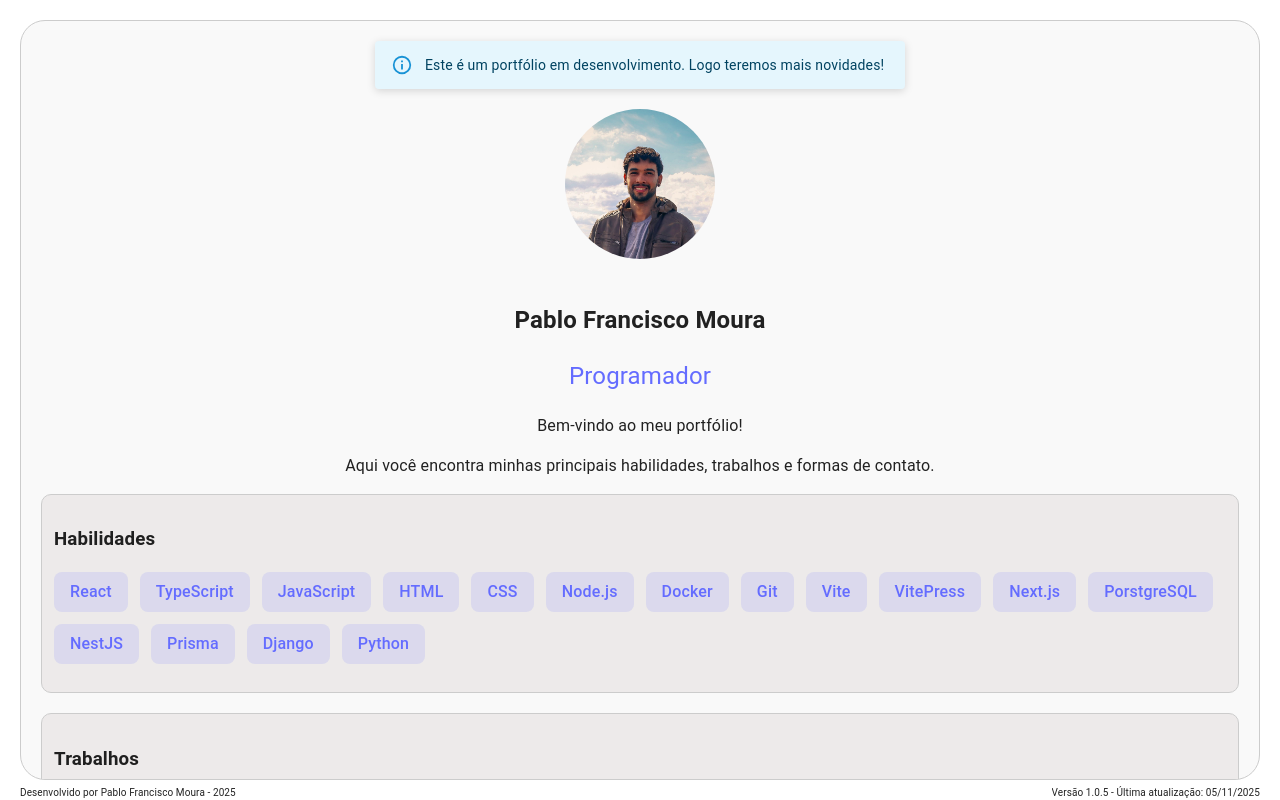
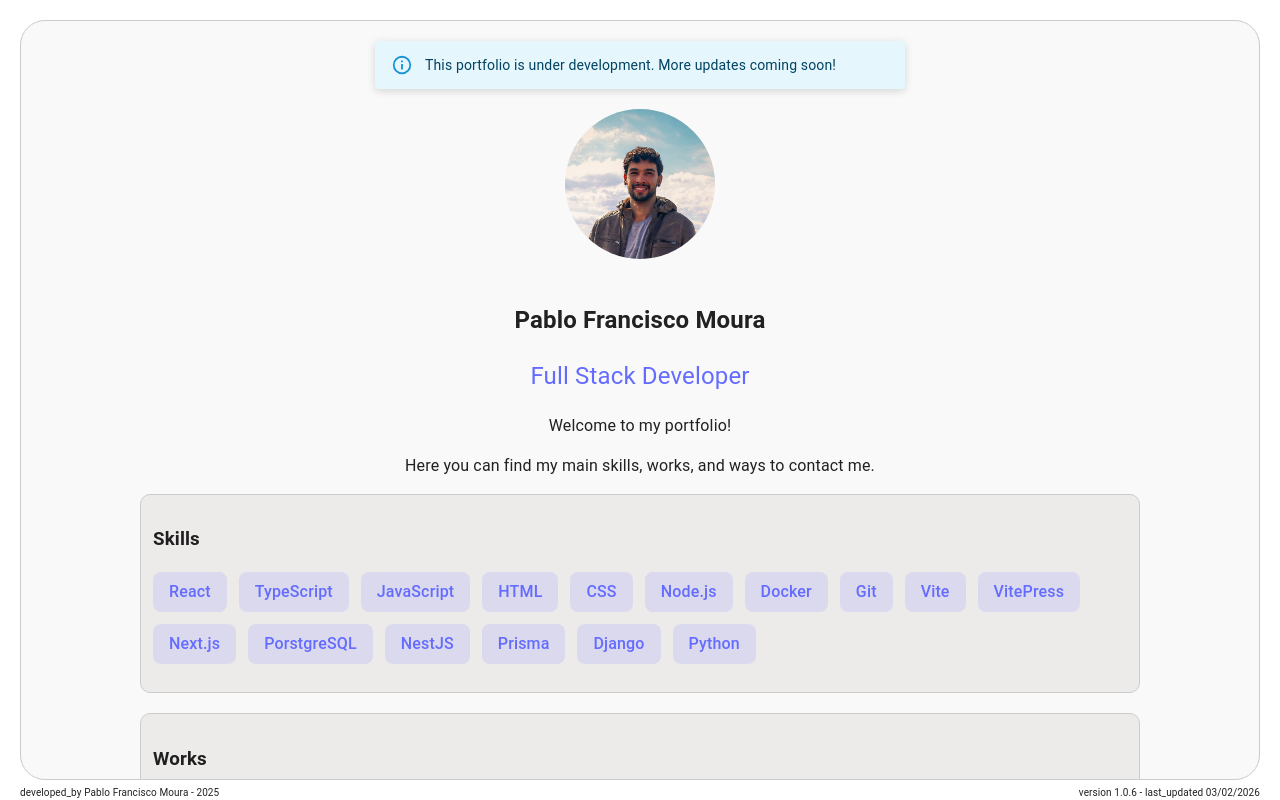
Before and after one commit to Pablo-Francisco-Moura/about-me, a React (Vite) app: page / in a window 1280 px wide. Built offline with nearby package versions, Linux system fonts and the light colour scheme.

Commit message:
🎨 UI: Interface styling and design.

```diff
--- a/src/App.tsx
+++ b/src/App.tsx
@@ -8,6 +8,7 @@ import {
 } from "@mui/material";
 import { Works } from "./components/works";
 import { Copyright } from "./components/Copyright";
+import { useTranslation } from "react-i18next";
 import { CONTACTS, SKILLS } from "./constants/app";
 import { useEffect, useState } from "react";
 import profile from "./assets/profile.jpg";
@@ -16,6 +17,7 @@ import "simplebar-react/dist/simplebar.min.css";
 
 function App() {
   const isMobile = useMediaQuery("(max-width: 500px)");
+  const { t } = useTranslation();
 
   const [alert, setAlert] = useState(false);
 
@@ -63,7 +65,7 @@ function App() {
             }}
             severity="info"
           >
-            Este é um portfólio em desenvolvimento. Logo teremos mais novidades!
+            {t("alert.message")}
           </Alert>
         </Fade>
 
@@ -84,24 +86,24 @@ function App() {
             }}
           />
           <h1>Pablo Francisco Moura</h1>
-          <h2 style={{ color: "#646cff", fontWeight: 400 }}>Programador</h2>
-          <p>Bem-vindo ao meu portfólio!</p>
-          <p>
-            Aqui você encontra minhas principais habilidades, trabalhos e formas
-            de contato.
-          </p>
+          <h2 style={{ color: "#646cff", fontWeight: 400 }}>
+            {t("description.role")}
+          </h2>
+          <p>{t("description.welcome")}</p>
+          <p>{t("description.intro")}</p>
         </section>
 
         <section
           style={{
+            margin: "auto",
             border: "1px solid #ccc",
             padding: "12px",
-            minWidth: "100%",
+            maxWidth: "1000px",
             borderRadius: "10px",
             backgroundColor: "#edeaeaff",
           }}
         >
-          <h3>Habilidades</h3>
+          <h3>{t("skills")}</h3>
           <ul
             style={{
               gap: 12,
@@ -130,16 +132,15 @@ function App() {
 
         <section
           style={{
-            width: "100%",
             border: "1px solid #ccc",
-            margin: "20px 0px",
+            margin: "20px auto",
             padding: "12px",
-            minWidth: "100%",
+            maxWidth: "1000px",
             borderRadius: "10px",
             backgroundColor: "#edeaeaff",
           }}
         >
-          <h3>Trabalhos</h3>
+          <h3>{t("works")}</h3>
           <Works />
         </section>
 
@@ -151,7 +152,7 @@ function App() {
           align="center"
           variant="h6"
         >
-          Thank you for visiting my portfolio!
+          {t("thanks")}
         </Typography>
 
         <section
@@ -164,7 +165,7 @@ function App() {
           }}
         >
           {CONTACTS.map((contact) => (
-            <Tooltip title={contact.tooltip} arrow>
+            <Tooltip title={t(`${contact.tooltip}`)} arrow>
               <Box
                 sx={{
                   width: `${isMobile ? 60 : 80}px`,
--- a/src/components/Copyright.tsx
+++ b/src/components/Copyright.tsx
@@ -1,10 +1,13 @@
 import { Typography } from "@mui/material";
+import { useTranslation } from "react-i18next";
 
 interface Props {
   isMobile: boolean;
 }
 
 export function Copyright({ isMobile }: Props) {
+  const { t } = useTranslation();
+
   return (
     <div
       style={{
@@ -18,13 +21,13 @@ export function Copyright({ isMobile }: Props) {
       }}
     >
       <Typography noWrap fontSize={10}>
-        {`Desenvolvido por Pablo ${
+        {`${t("developed_by")} Pablo ${
           isMobile ? "Moura" : "Francisco Moura"
         } - 2025`}
       </Typography>
 
-      <Typography noWrap fontSize={10}>{`Versão 1.0.5${
-        isMobile ? "" : " - Última atualização: 05/11/2025"
+      <Typography noWrap fontSize={10}>{`${t("version")} 1.0.6${
+        isMobile ? "" : ` - ${t("last_updated")} 03/02/2026`
       }`}</Typography>
     </div>
   );
--- a/src/components/works/Work.tsx
+++ b/src/components/works/Work.tsx
@@ -1,4 +1,6 @@
+import { Tooltip } from "@mui/material";
 import { useState } from "react";
+import { useTranslation } from "react-i18next";
 import type { TypeWork } from "../../types/app";
 import Card from "@mui/material/Card";
 import Button from "@mui/material/Button";
@@ -13,6 +15,8 @@ interface Props {
 }
 
 export function Work({ work }: Props) {
+  const { t } = useTranslation();
+
   const [copied, setCopied] = useState(false);
 
   const handleCopy = () => {
@@ -40,22 +44,50 @@ export function Work({ work }: Props) {
         />
         <CardContent>
           <Typography gutterBottom variant="h5" component="div">
-            {work.title}
+            {t(work.title)}
           </Typography>
           <Typography variant="body2" color="text.secondary">
-            {work.description}
+            {t(work.description)}
           </Typography>
         </CardContent>
       </CardActionArea>
       <CardActions>
-        <Button size="small" color="primary" onClick={handleCopy}>
-          Compartilhar
-        </Button>
-        {copied && (
-          <Typography variant="body2" color="success.main" sx={{ ml: 2 }}>
-            Link copiado!
-          </Typography>
-        )}
+        <Tooltip title={t("work.share_info")} arrow>
+          <div
+            style={{
+              display: "flex",
+              flexDirection: "column",
+            }}
+          >
+            <Button size="small" color="primary" onClick={handleCopy}>
+              {t("work.share")}
+            </Button>
+            {copied && (
+              <Typography
+                variant="caption"
+                color="success.main"
+                sx={{
+                  textAlign: "center",
+                  ml: "8px",
+                  mt: "20px",
+                  position: "absolute",
+                }}
+              >
+                {t("work.link_copied")}
+              </Typography>
+            )}
+          </div>
+        </Tooltip>
+
+        <Tooltip title={t("work.open_info")} arrow>
+          <Button
+            size="small"
+            color="primary"
+            onClick={() => window.open(work.link, "_blank")}
+          >
+            {t("work.open")}
+          </Button>
+        </Tooltip>
       </CardActions>
     </Card>
   );
--- a/src/components/works/index.tsx
+++ b/src/components/works/index.tsx
@@ -1,6 +1,6 @@
-import Slider from "react-slick";
 import { Work } from "./Work";
 import { WORKS } from "../../constants/app";
+import Slider from "react-slick";
 import "slick-carousel/slick/slick.css";
 import "slick-carousel/slick/slick-theme.css";
 
--- a/src/constants/app.ts
+++ b/src/constants/app.ts
@@ -30,57 +30,39 @@ export const CONTACTS: TypeContact[] = [
     name: "Whatsapp",
     link: "https://wa.me/5531975994719",
     image: whatsappImage,
-    tooltip: "Entre em contato pelo WhatsApp",
+    tooltip: "contacts.whatsapp",
   },
   {
-    name: "Gmail",
+    name: "Email",
     link: "mailto:pablo.f.moura17@gmail.com",
     image: gmailImage,
-    tooltip: "Envie um email",
+    tooltip: "contacts.email",
   },
   {
     name: "GitHub",
     link: "https://github.com/Pablo-Francisco-Moura",
     image: gitHubImage,
-    tooltip: "Acesse meu GitHub",
+    tooltip: "contacts.gitHub",
   },
   {
     name: "LinkedIn",
     link: "https://www.linkedin.com/in/pablo-francisco-moura/",
     image: linkedInImage,
-    tooltip: "Acesse meu LinkedIn",
+    tooltip: "contacts.linkedIn",
   },
 ] as const;
 
 export const WORKS: TypeWork[] = [
   {
     link: "https://finance-manager-eight-beta.vercel.app",
-    title: "Gestão Financeira",
+    title: "finance_manager.title",
     image: financeManagerImage,
-    description: "Plataforma de gestão financeira para controle de despesas.",
-    information: ["Para logar use:", "user: admin", "password: 123"],
-    files: [
-      {
-        name: "Vídeo explicativo 1",
-        link: "https://www.loom.com/share/e0d441c6b5194d1ba6de437e399ef7f0?sid=f513f4a4-8582-4d54-b622-5586a1648557",
-      },
-      {
-        name: "Vídeo explicativo 2",
-        link: "https://www.loom.com/share/d99adcb570504acaa2b13c8606a046d7?sid=b861a0d5-3945-4517-a718-fd4264c78d26",
-      },
-      {
-        name: "Vídeo explicativo 3",
-        link: "https://www.loom.com/share/66b2f90ee3d14e75b80e0b3e5e200706?sid=49dca3f7-ca74-46b6-aa01-ab7ce4ff8d29",
-      },
-    ],
+    description: "finance_manager.description",
   },
   {
     title: "Minhas diretrizes",
     link: "https://my-guidelines.vercel.app",
     image: myGuidelinesImage,
-    description:
-      "Guia Pessoal (Programador): Organize e acompanhe suas diretrizes.",
-    information: [],
-    files: [],
+    description: "my_guidelines.description",
   },
 ] as const;
--- /dev/null
+++ b/src/locales/en.json
@@ -0,0 +1,39 @@
+{
+  "alert": {
+    "message": "This portfolio is under development. More updates coming soon!"
+  },
+  "description": {
+    "welcome": "Welcome to my portfolio!",
+    "role": "Full Stack Developer",
+    "intro": "Here you can find my main skills, works, and ways to contact me."
+  },
+  "skills": "Skills",
+  "works": "Works",
+  "work": {
+    "share": "Share",
+    "link_copied": "Link copied!",
+    "open": "Open",
+    "share_info": "Click to copy the link",
+    "open_info": "Click to access the project"
+  },
+  "finance_manager": {
+    "title": "Finance Manager",
+    "description": "Financial management platform for expense control."
+  },
+  "my_guidelines": {
+    "title": "My Guidelines",
+    "description": "Personal Guide (Developer): Organize and track your guidelines."
+  },
+  "thanks": "Thank you for visiting my portfolio!",
+  "contacts": {
+    "whatsapp": "Contact me via WhatsApp",
+    "email": "Send an email",
+    "gitHub": "Visit my GitHub",
+    "linkedIn": "Visit my LinkedIn"
+  },
+  "copyright": {
+    "developed_by": "Developed by",
+    "version": "Version",
+    "last_updated": "Last updated"
+  }
+}
--- /dev/null
+++ b/src/locales/pt.json
@@ -0,0 +1,39 @@
+{
+  "alert": {
+    "message": "Este é um portfólio em desenvolvimento. Logo teremos mais novidades!"
+  },
+  "description": {
+    "welcome": "Bem-vindo ao meu portfólio!",
+    "role": "Programador Full Stack",
+    "intro": "Aqui você encontra minhas principais habilidades, trabalhos e formas de contato."
+  },
+  "skills": "Habilidades",
+  "works": "Trabalhos",
+  "work": {
+    "share": "Compartilhar",
+    "link_copied": "Link copiado!",
+    "open": "Abrir",
+    "share_info": "Clique para copiar o link",
+    "open_info": "Clique para acessar o projeto"
+  },
+  "finance_manager": {
+    "title": "Gerenciador Financeiro",
+    "description": "Plataforma de gestão financeira para controle de despesas."
+  },
+  "my_guidelines": {
+    "title": "Minhas Diretrizes",
+    "description": "Guia Pessoal (Programador): Organize e acompanhe suas diretrizes."
+  },
+  "thanks": "Obrigado por visitar meu portfólio!",
+  "contacts": {
+    "whatsapp": "Entre em contato pelo WhatsApp",
+    "email": "Envie um email",
+    "gitHub": "Acesse meu GitHub",
+    "linkedIn": "Acesse meu LinkedIn"
+  },
+  "copyright": {
+    "developed_by": "Desenvolvido por",
+    "version": "Versão",
+    "last_updated": "Última atualização"
+  }
+}
```
Also changed, not shown: src/types/app.ts (+0 -7 lines).
